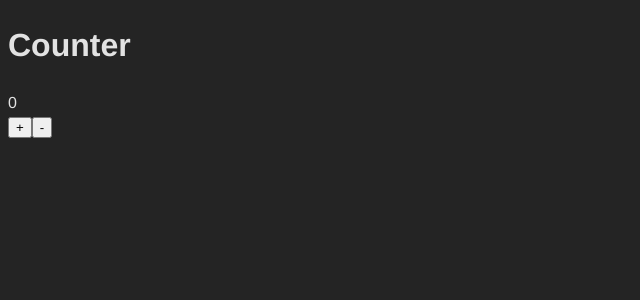
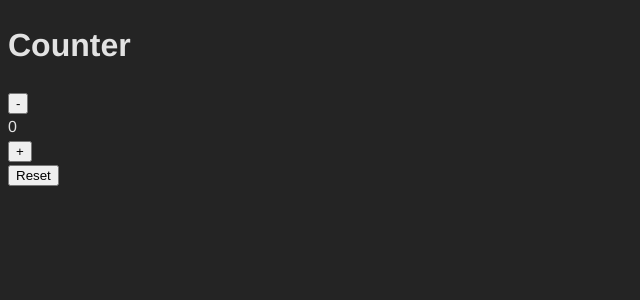
Before and after one commit to tiagocostarebelo/react-daily-challenges, a React (Vite) app in the folder beginner/daily-react-001-counter-app/: page / in a window 1280 px wide. Shown: the top 300 px of the page, without its empty margins (0-640 px from the left). Built offline with nearby package versions, Linux system fonts and the light colour scheme.

Commit message:
feat: added Reset button to the counter app

```diff
--- a/beginner/daily-react-001-counter-app/src/App.jsx
+++ b/beginner/daily-react-001-counter-app/src/App.jsx
@@ -10,13 +10,13 @@ function App() {
         <h1>Counter</h1>
       </header>
       <main>
+
         <div>
+          <button onClick={() => setCount((prev) => prev - 1)}>-</button>
           <div>{count}</div>
+          <button onClick={() => setCount((prev) => prev + 1)}>+</button>
         </div>
-        <div>
-          <button onClick={() => setCount((prev) => prev + 1)}>+</button>
-          <button onClick={() => setCount((prev) => prev - 1)}>-</button>
-        </div>
+        <button onClick={() => setCount(0)}>Reset</button>
       </main>
     </>
   )
```
